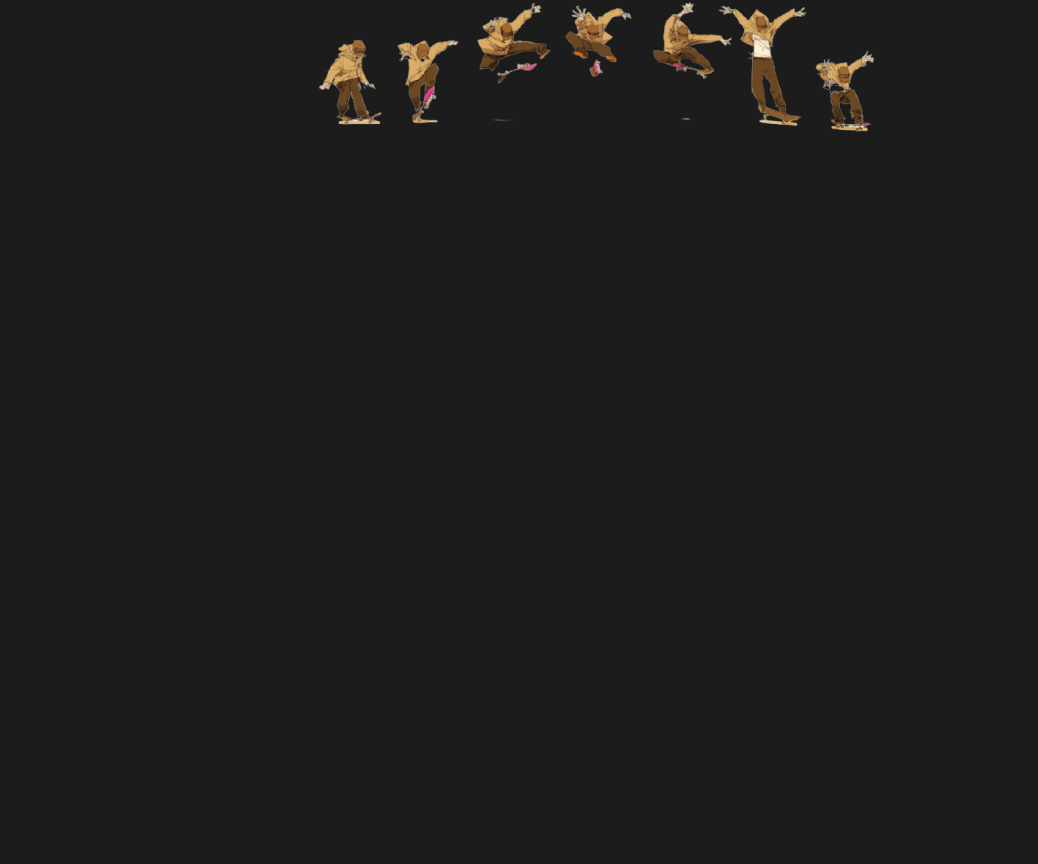
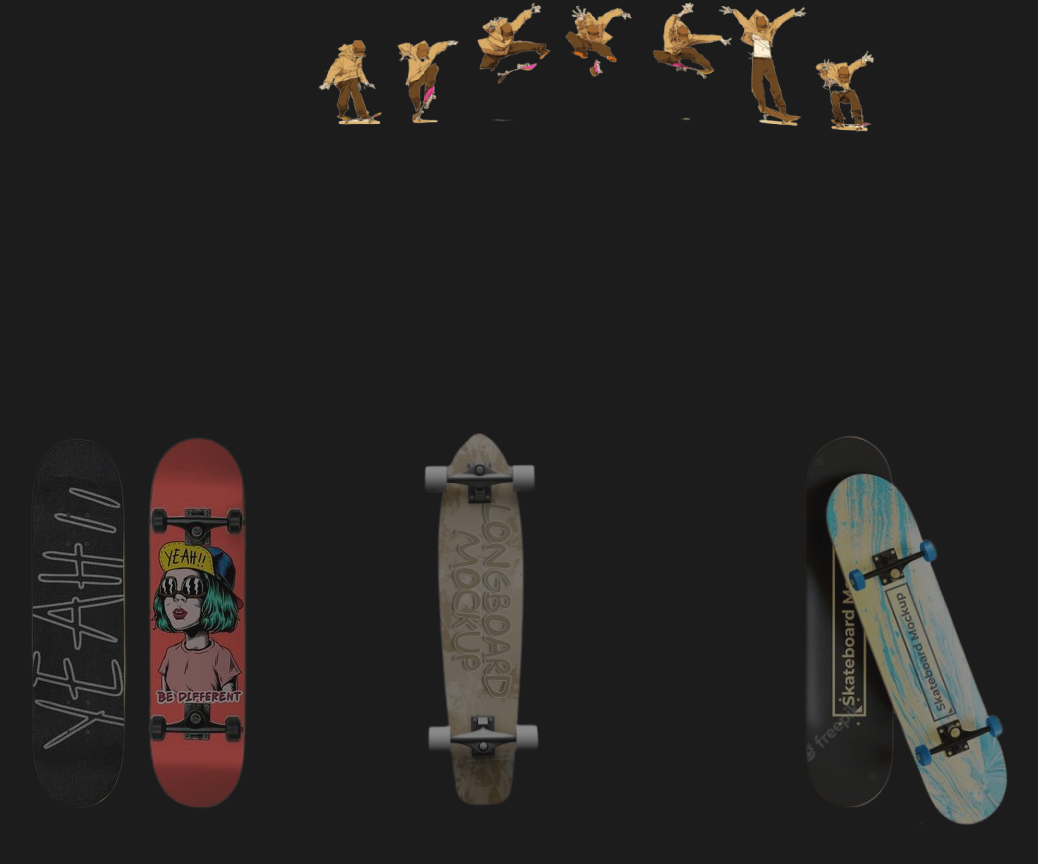
Before and after one commit to nataliaaraujo0/gallery-page-skate, a plain HTML site: page index.html in a window 1280 px wide. Shown: the part 372-1236 px from the top of the page, without its empty margins (45-1083 px from the left). Before the commit the page ends 800 px from the top, so only its background shows below. Drawn offline with Linux system fonts and the light colour scheme.

Commit message:
chore:adicionando imgs no card-shape

```diff
--- a/css/style.css
+++ b/css/style.css
@@ -23,3 +23,7 @@ body {
   -webkit-filter: drop-shadow(15px 10px 5px rgba(0, 0, 0, 0.5));
   filter: drop-shadow(15px 10px 5px rgba(0, 0, 0, 0.5));
 }
+
+.card-shape {
+  height: 100vh;
+}
--- a/index.html
+++ b/index.html
@@ -12,5 +12,19 @@
     <div class="my-home container">
       <img src="./img/logo/logo.png" alt="" />
     </div>
+    <div class="card-shape container">
+      <div class="row justify-content-center">
+        <div class="col-4 card-img-1">
+          <img src="./img/shapes/shape1.png" alt="" />
+        </div>
+        <div class="col-4 card-img-2">
+          <img src="./img/shapes/shape2.png" alt="" />
+        </div>
+
+        <div class="col-4 card-img-3">
+          <img src="./img/shapes/shape3.png" alt="" />
+        </div>
+      </div>
+    </div>
   </body>
 </html>
```
Also changed, not shown: img/shapes/image 5.png (added), img/shapes/shape1.png (added), img/shapes/shape2.png (added), img/shapes/shape3.png (added).
